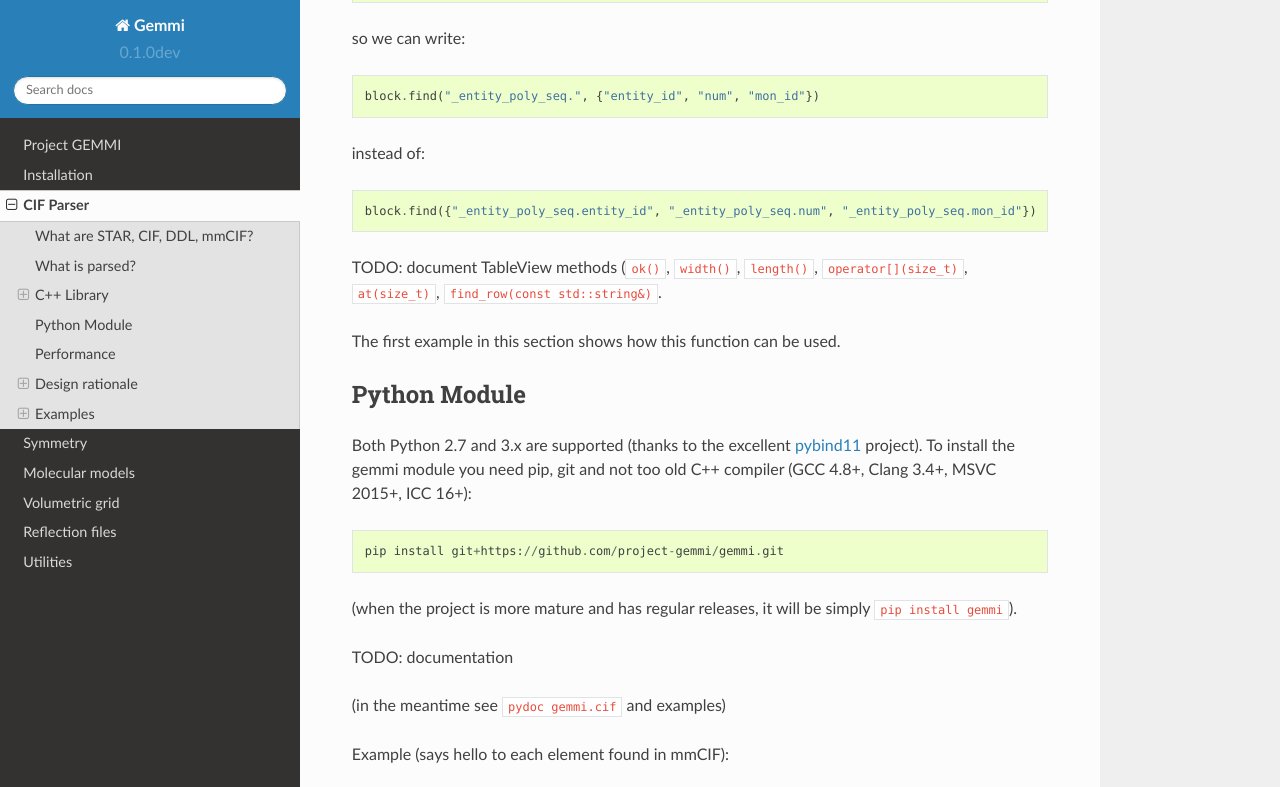
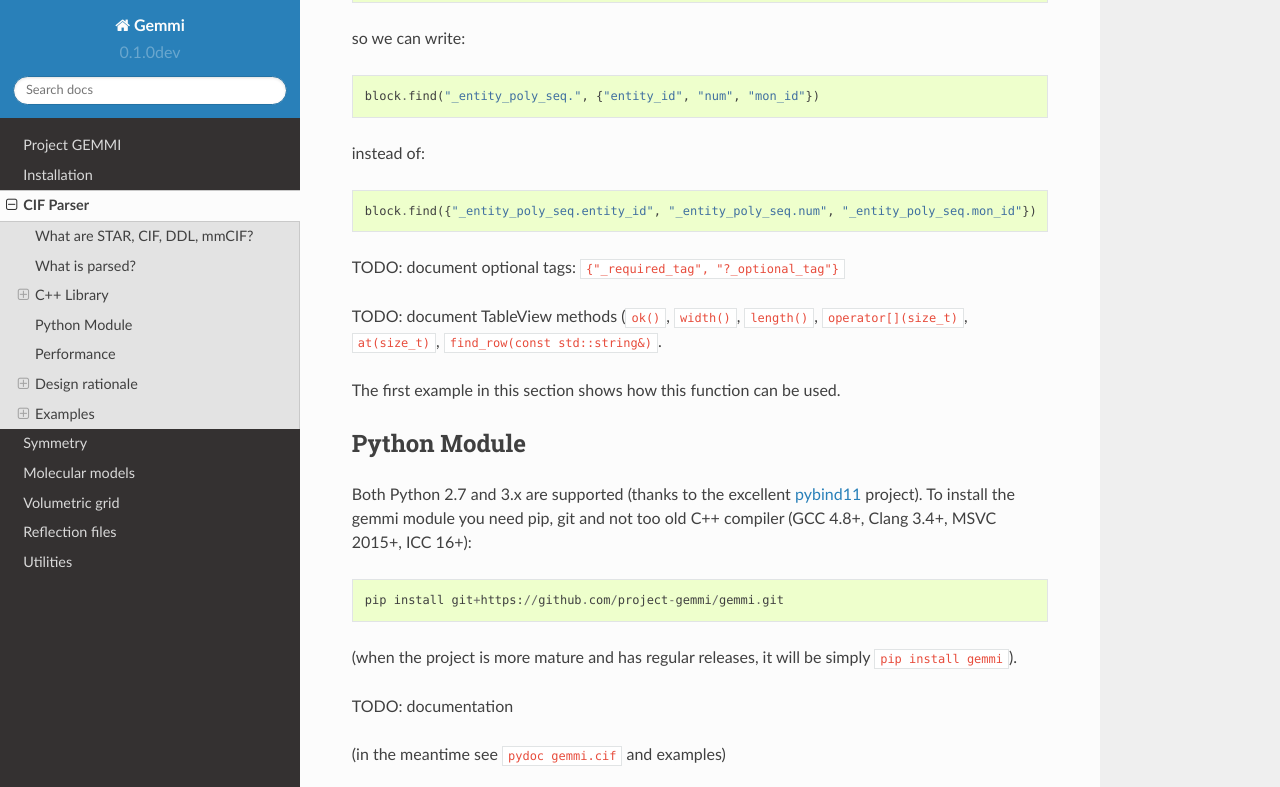
Before and after one commit to project-gemmi/gemmi, a Sphinx documentation site: the page built from docs/cif-parser.rst, in a window 1280 px wide and 900 px high, scrolled down 6513 px, cut to the strip 0-787 px from the top of the window. Built offline with Sphinx 7.4.7 and the Read the Docs theme 2.0.0, drawn with Linux system fonts in a browser that asks for light colours.

Commit message:
add optional tags to Block::find() -> TableView

```diff
--- a/docs/cif-parser.rst
+++ b/docs/cif-parser.rst
@@ -315,6 +315,8 @@ so we can write::
 instead of::
 
     block.find({"_entity_poly_seq.entity_id", "_entity_poly_seq.num", "_entity_poly_seq.mon_id"})
+
+TODO: document optional tags: ``{"_required_tag", "?_optional_tag"}``
 
 TODO: document TableView methods (``ok()``, ``width()``, ``length()``,
 ``operator[](size_t)``, ``at(size_t)``, ``find_row(const std::string&)``.
```
Also changed, not shown: 2 other files.
